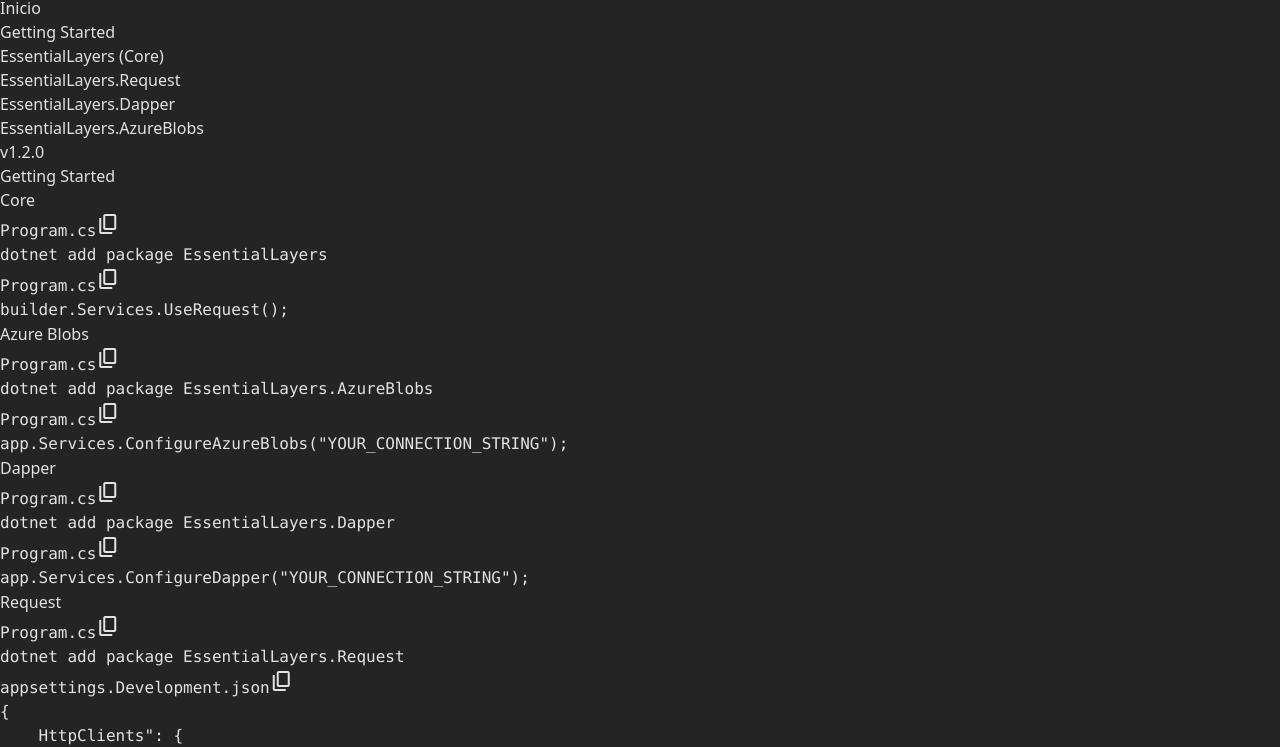
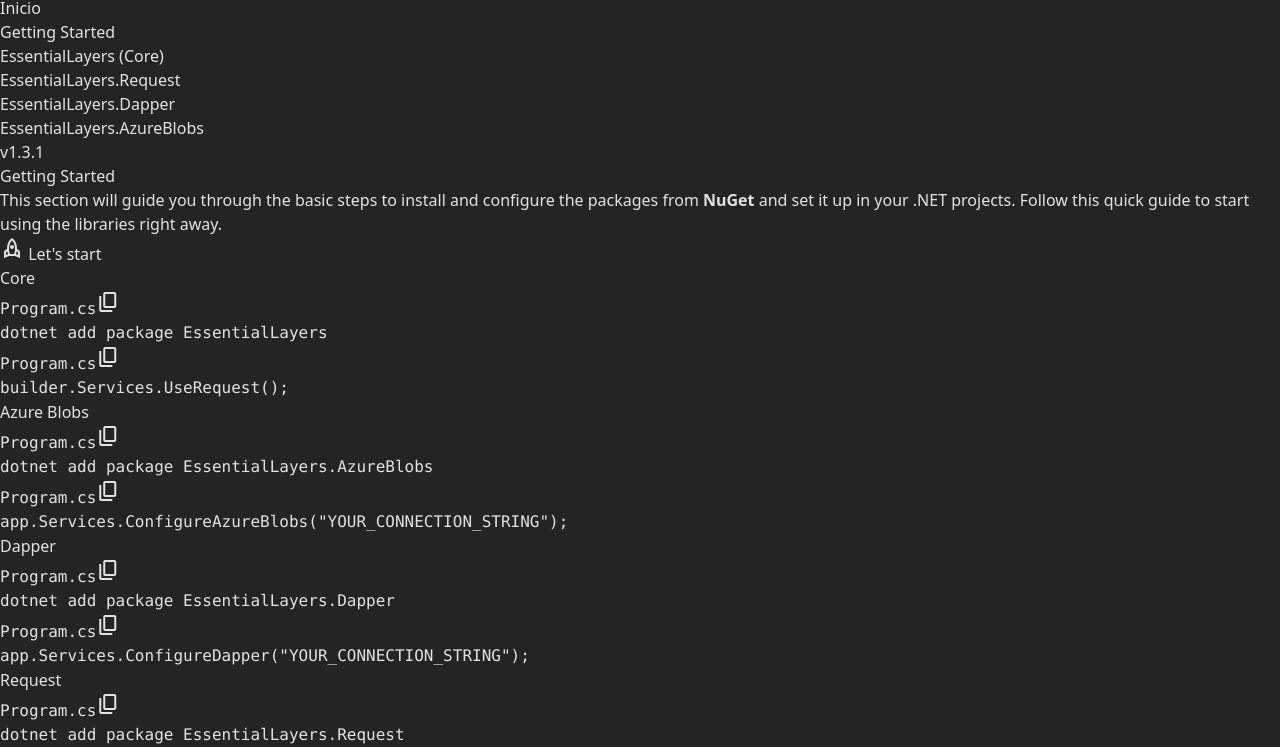
Before and after one commit to msotodev/essential-layers, a React (Vite) app: page /docs/getting-started in a window 1280 px wide. Shown: the part 1132-1879 px from the top of the page. Built offline with nearby package versions, Linux system fonts and the light colour scheme; the HTML template or start-up script is replaced by a standard one; a web font is replaced by a local one.

Commit message:
- Getting started description added   - When the light them is actived color from tab button was hide   - Remove program content from REQUEST_CUSTOM_FACTORY_CONFIGURATION_JSON constant

```diff
--- a/package.json
+++ b/package.json
@@ -13,13 +13,15 @@
     "react": "19.1.1",
     "react-dom": "19.1.1",
     "react-hot-toast": "^2.6.0",
-    "react-router-dom": "^7.9.6"
+    "react-router-dom": "^7.9.6",
+    "react-router-hash-link": "^2.4.3"
   },
   "devDependencies": {
     "@eslint/js": "9.36.0",
     "@types/node": "24.6.0",
     "@types/react": "19.1.16",
     "@types/react-dom": "19.1.9",
+    "@types/react-router-hash-link": "^2.4.9",
     "@vitejs/plugin-react-swc": "4.1.0",
     "autoprefixer": "^10.4.21",
     "eslint": "9.36.0",
--- a/src/components/Navbar.tsx
+++ b/src/components/Navbar.tsx
@@ -2,7 +2,7 @@
 
 export default function Navbar() {
     return (
-        <header className="w-full bg-white dark:bg-gray-800 border-b dark:border-gray-900">
+        <header className="w-full text-blue-600 bg-white dark:bg-gray-800 border-b dark:border-gray-900">
             <div className="max-w-7xl mx-auto px-4 sm:px-6 lg:px-8 h-14 flex items-center justify-between">
                 <div className="flex gap-4 items-center">
                     <img src="/favicon.png" alt="" className="w-10" />
--- a/src/components/Sidebar.tsx
+++ b/src/components/Sidebar.tsx
@@ -27,7 +27,7 @@
                 ))}
             </ul>
             <footer className="text-center">
-                v1.2.0
+                v1.3.1
             </footer>
         </nav>
     );
--- a/src/components/tabs/TabButton.tsx
+++ b/src/components/tabs/TabButton.tsx
@@ -2,7 +2,7 @@
     { children, onClick, isActive }: TabButtonProps
 ) {
     const activeClasses = 'border-b-2 border-blue-500 text-blue-500';
-    const inactiveClasses = 'text-gray-400 hover:text-gray-100';
+    const inactiveClasses = 'text-gray-400 hover:text-gray-500 dark:hover:text-gray-100';
 
     return (
         <button
--- a/src/pages/docs/GettingStarted.tsx
+++ b/src/pages/docs/GettingStarted.tsx
@@ -1,15 +1,29 @@
 import Code from "../../components/Code";
+import Icon from "../../components/Icon";
 import { Typo } from "../../components/Typo";
 import { AZURE_BLOBS_CONFIGURE } from "../../utils/AzureBlobsConstant";
 import { DAPPER_CONFIGURE } from "../../utils/DapperConstant";
 import { GETTING_STARTED_AZURE_BLOBS, GETTING_STARTED_CONFIGURE_REQUEST, GETTING_STARTED_CORE, GETTING_STARTED_DAPPER, GETTING_STARTED_REQUEST } from "../../utils/GettingStartedConstant";
 import { REQUEST_CUSTOM_CONFIGURATION, REQUEST_CUSTOM_FACTORY_CONFIGURATION_JSON, REQUEST_CUSTOM_FACTORY_CONFIGURATION_PROGRAM } from "../../utils/RequestConstant";
+import { HashLink } from 'react-router-hash-link';
 
 export default function GettingStarted() {
     return (
         <div className="space-y-6 dark:text-white text-gray-700">
             <Typo type="title" children="Getting Started" />
 
+            <p>
+                This section will guide you through the basic steps to install and configure the packages from <b>NuGet</b> and set it up in your .NET projects.
+                Follow this quick guide to start using the libraries right away.
+            </p>
+
+            <HashLink smooth to="#section-one">
+                <div className="flex gap-2 place-content-center hover:text-blue-600 cursor-pointer my-10">
+                    <Icon iconName="rocket" /> <span>Let's start</span>
+                </div>
+            </HashLink>
+
+            <div id="section-one"></div>
             <Typo type="heading" children="Core" />
             <Code title="Program.cs" code={GETTING_STARTED_CORE} />
             <Code title="Program.cs" code={GETTING_STARTED_CONFIGURE_REQUEST} />
@@ -27,6 +41,7 @@
             <Code title="appsettings.Development.json" code={REQUEST_CUSTOM_FACTORY_CONFIGURATION_JSON} />
             <Code title="Program.cs" code={REQUEST_CUSTOM_FACTORY_CONFIGURATION_PROGRAM} />
             <Code title="Program.cs" code={REQUEST_CUSTOM_CONFIGURATION} />
+
         </div>
     );
 }
--- a/src/utils/RequestConstant.ts
+++ b/src/utils/RequestConstant.ts
@@ -15,10 +15,7 @@
 			"ContentType": "application/json"
 		}
 	},
-}
-
-builder.Services.AddHttpClients(configuration);
-builder.Services.ConfigureFactory();`;
+}`;
 
 export const REQUEST_CUSTOM_FACTORY_CONFIGURATION_PROGRAM = `builder.Services.AddHttpClients(configuration);
 builder.Services.ConfigureFactory();`;
```
Also changed, not shown: 2 other files (tests, documents, lock files or other folders).
